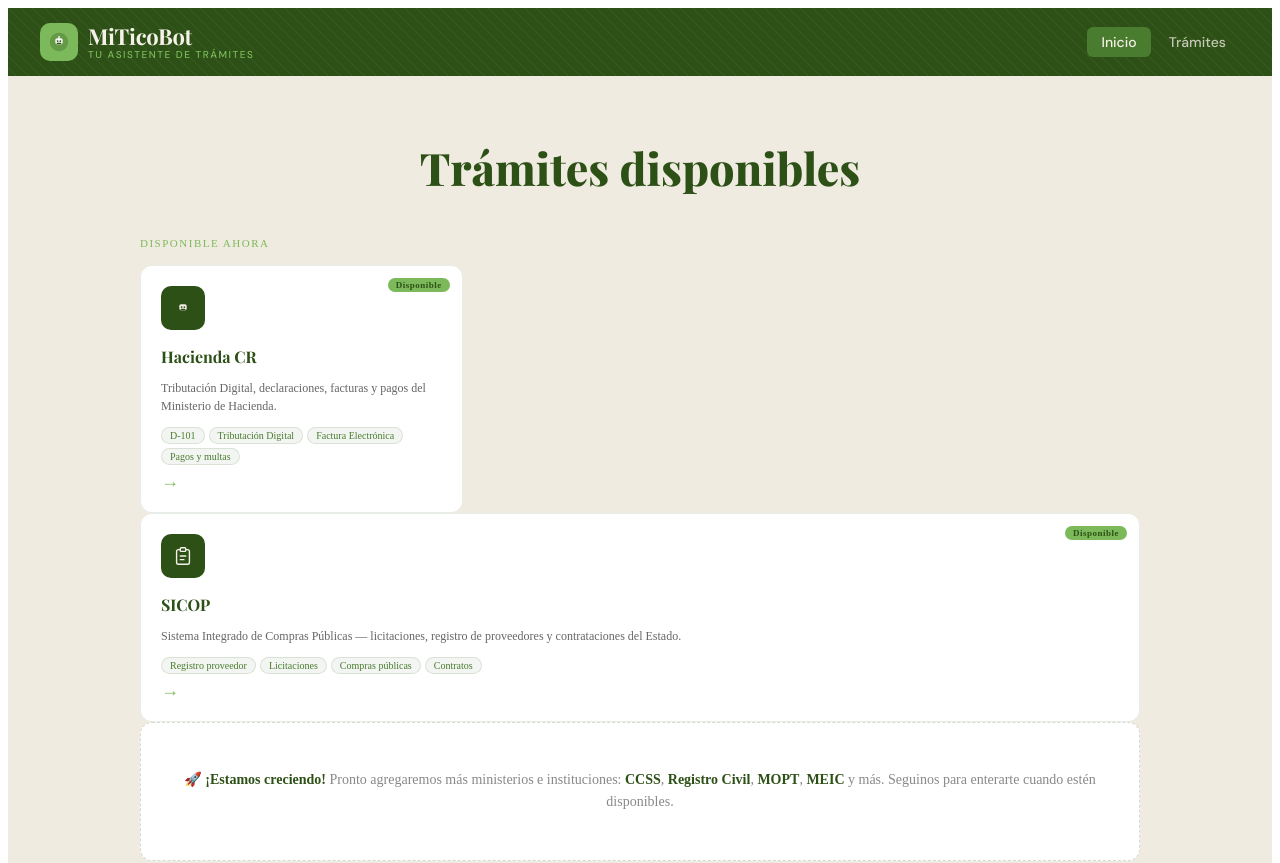
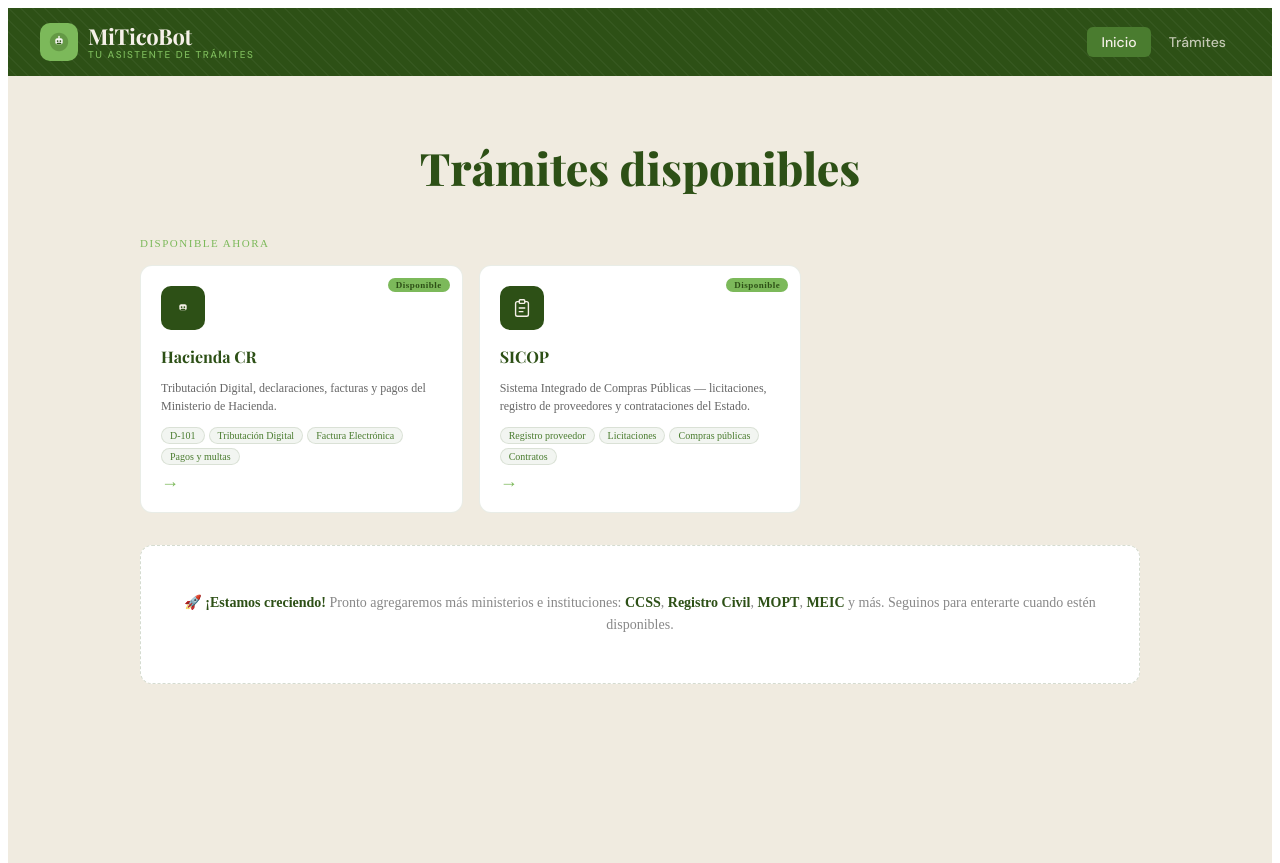
Before and after one commit to holamiticobot-dev/miticobot, a Next.js app: page /tramites in a window 1280 px wide. Shown: the top 863 px of the page. Built offline with nearby package versions, Linux system fonts and the light colour scheme.

Commit message:
feat: agregar SICOP en página de trámites y chat

```diff
--- a/app/components/TramitesPage/TramitesPage.module.css
+++ b/app/components/TramitesPage/TramitesPage.module.css
@@ -54,7 +54,7 @@
   display: grid;
   grid-template-columns: repeat(auto-fill, minmax(260px, 1fr));
   gap: 1rem;
-  margin-bottom: 2rem 1rem;
+  margin-bottom: 2rem;
 }
 
 /* Card */
--- a/app/components/TramitesPage/TramitesPage.tsx
+++ b/app/components/TramitesPage/TramitesPage.tsx
@@ -45,8 +45,6 @@
             </div>
             <div className={styles.cardArrow}>→</div>
           </Link>
-        </div>
-        {/* SICOP */}
           <Link href="/chat?tema=sicop" className={styles.card}>
             <span className={styles.badgeNew}>Disponible</span>
             <div className={styles.cardIcon}>
@@ -87,6 +85,8 @@
             </div>
             <div className={styles.cardArrow}>→</div>
           </Link>
+        </div>
+        {/* SICOP */}
 
         {/* Próximamente */}
         {/*
```
Lines whose indentation alone changed are shown as unchanged.
